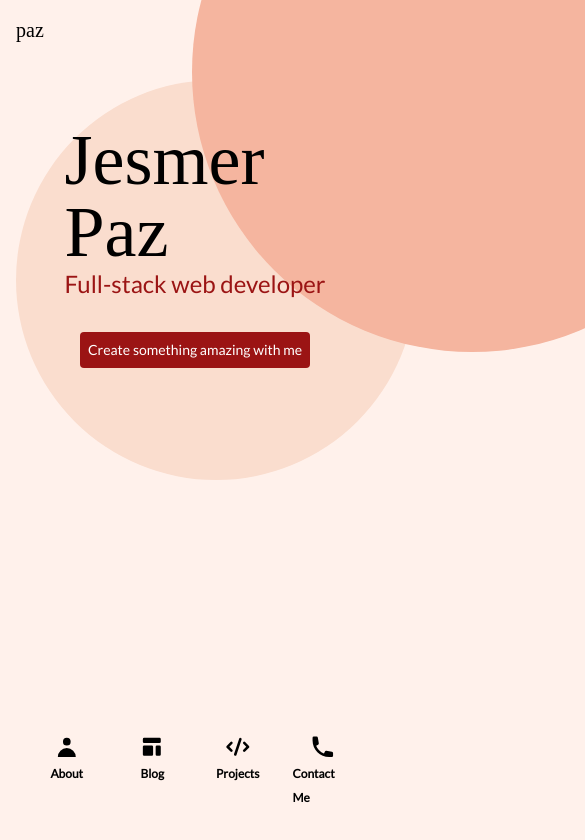
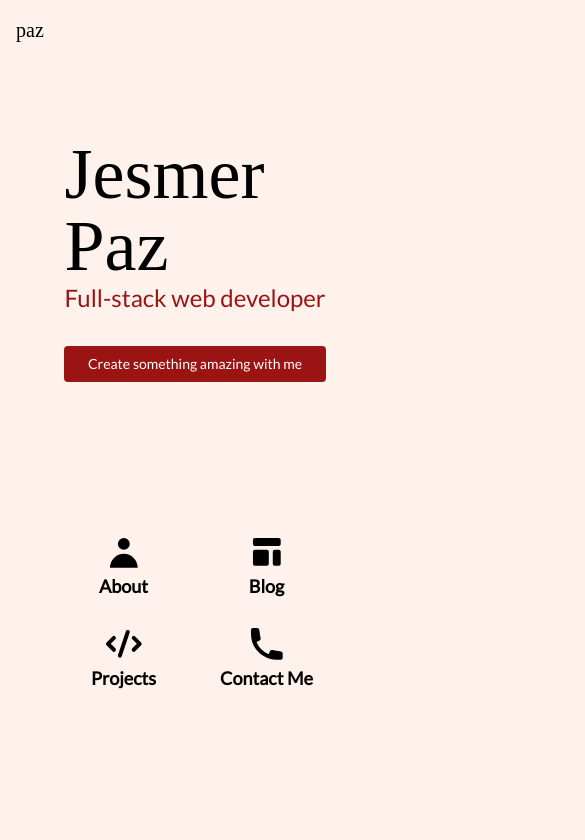
Before and after one commit to jmrrgncpz/jmrrgncpz.github.io, a Vue app: page / in a window 390 px wide. Shown: the top 840 px of the page, 585 px wide, since content can reach past the window. Built offline with nearby package versions, Linux system fonts and the light colour scheme; a web font is replaced by a local one.

Commit message:
temporarily remove svg backgrounds and fix layout

```diff
--- a/src/App.vue
+++ b/src/App.vue
@@ -1,9 +1,7 @@
 <template>
-  <svg
-    height="400"
-    width="400"
-    class="absolute -z-10"
-    style="top: 5rem; left: 1rem"
+  <!-- <svg
+    class="absolute -z-10 "
+    style="top: 5em; left: 1em;"
   >
     <circle cx="200" cy="200" r="200" stroke-width="3" fill="#FADDCE" />
   </svg>
@@ -30,16 +28,16 @@
     style="top: 0; right: 0"
   >
     <circle cx="700" cy="-400" r="615" stroke-width="3" fill="#F5B59F" />
-  </svg>
+  </svg> -->
   <div id="hero" class="p-4 md:p-7 flex flex-col font-display h-screen w-screen overflow-hidden">
     <div id="header">
       <h4 id="brand" class="font-header text-xl md:text-3xl">paz</h4>
     </div>
     <div
       id="main"
-      class="flex flex-1 flex-col md:flex-row p-3 md:p-7 xl:p-12 md:justify-between"
+      class="flex flex-1 flex-col md:flex-row md:mx-40 h-4/5 p-10 md:p-0 items-center md:justify-between"
     >
-      <div class="flex justify-center items-center flex-1">
+      <div class="flex items-center flex-1">
         <div class="flex flex-col">
           <div class="font-header text-7xl md:text-8xl">
             <span>Jesmer</span>
@@ -53,7 +51,7 @@
           </div>
           <div class="flex justify-center md:justify-start">
             <button
-              class="bg-primary-500 text-white text-sm md:text-md p-2 rounded self-center"
+              class="bg-primary-500 text-white text-sm md:text-md w-full md:w-auto p-2 rounded self-center"
             >
               Create something amazing with me
             </button>
@@ -62,11 +60,11 @@
       </div>
       <div
         id="shortcuts-section"
-        class="flex items-end  md:items-center flex-1 justify-center md:justify-end"
+        class="flex flex-1 w-full items-center justify-center md:justify-end"
       >
         <div
           id="shortcut-container"
-          class="grid gap-2 grid-cols-4 md:grid-cols-2"
+          class="w-full md:w-6/12 grid gap-2 grid-cols-2"
         >
           <Shortcut name="About">
             <UserIcon />
@@ -82,6 +80,11 @@
           </Shortcut>
         </div>
       </div>
+    </div>
+  </div>
+  <div id="about" class="">
+    <div class="about-me">
+
     </div>
   </div>
 </template>
--- a/src/components/Shortcut.vue
+++ b/src/components/Shortcut.vue
@@ -3,11 +3,11 @@
     class="shortcut font-display flex flex-col items-center rounded-md
     hover:bg-white hover:shadow-md hover:text-primary-500 p-2"
   >
-    <div class="w-5/12">
+    <div class="w-4/12 md:w-5/12">
       <slot></slot>
     </div>
     <div>
-      <span class="font-bold text-xs md:text-lg"> {{ name }} </span>
+      <span class="font-bold text-lg"> {{ name }} </span>
     </div>
   </div>
 </template>
```
